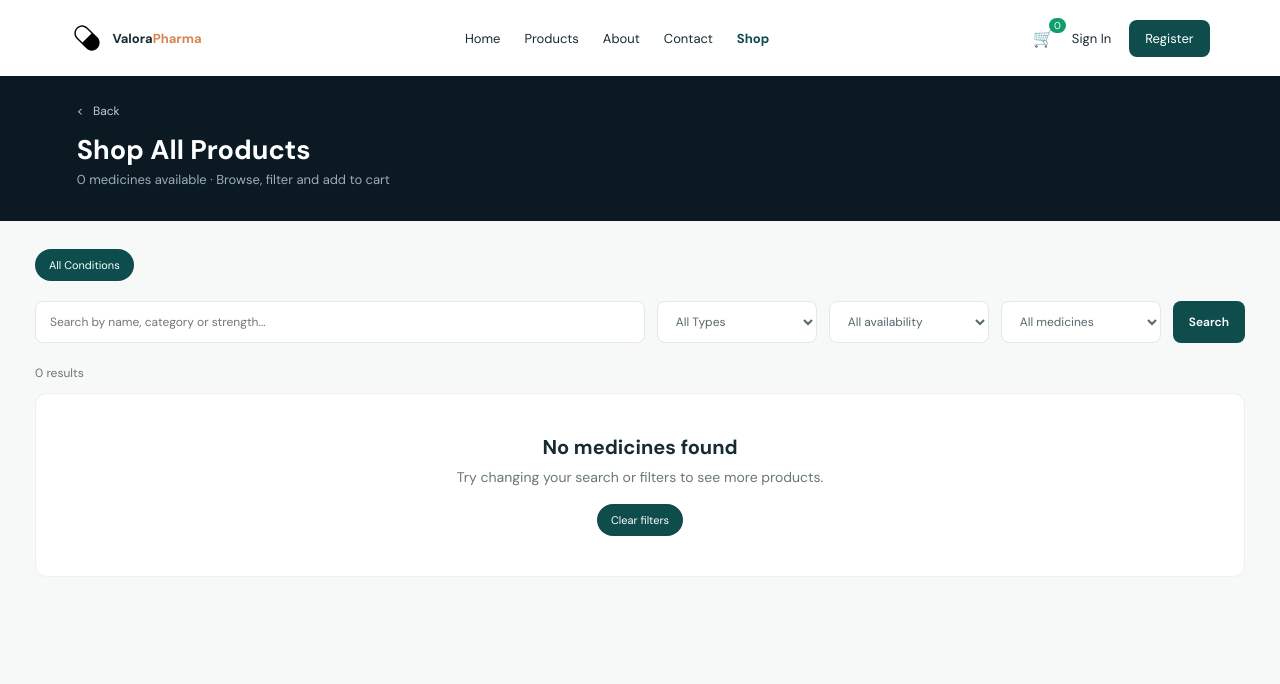
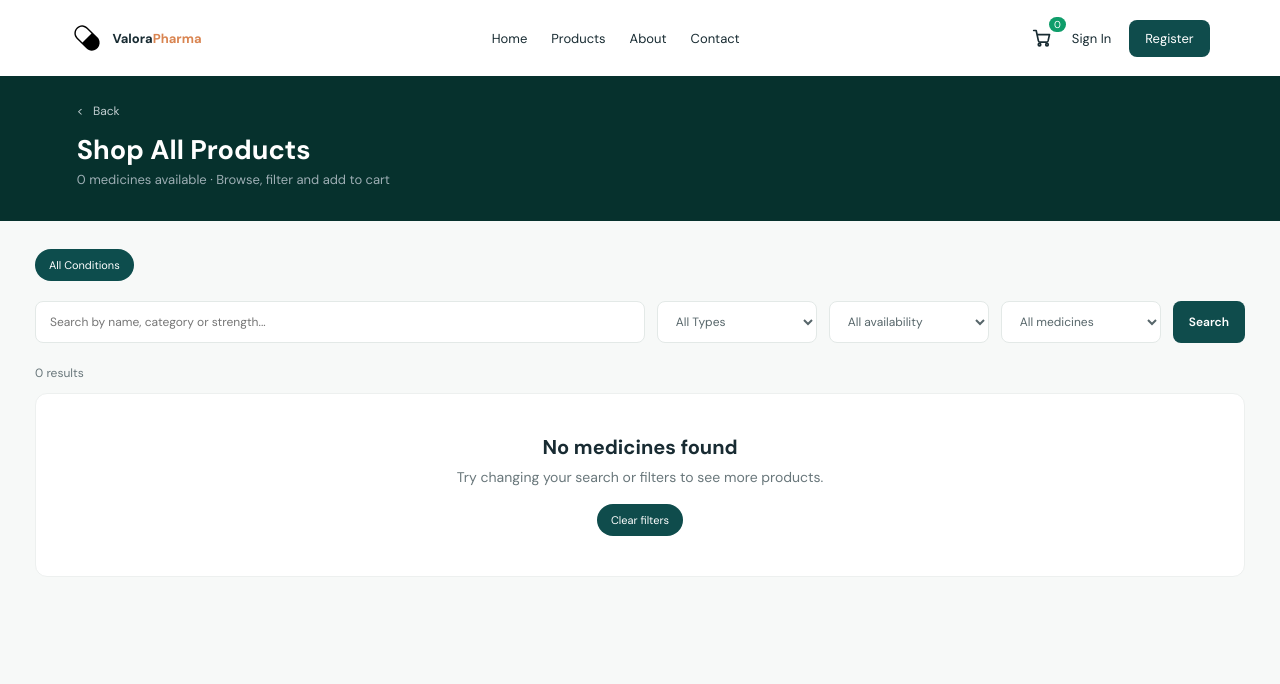
Before and after one commit to shahilgobin-ctrl/Valora_Pharma, a Django app: page /shop/ in a window 1280 px wide. Shown: the top 684 px of the page. Run offline with Django 5.2, Linux system fonts and the light colour scheme; data that the repository does not hold is empty.

Commit message:
Update shop presentation and product imagery

```diff
--- a/backend/shop/management/commands/seed_shop.py
+++ b/backend/shop/management/commands/seed_shop.py
@@ -19,7 +19,7 @@ PRODUCTS = [
     ("Vitamin D3", "Vitamins & Supplements", "5000IU - Softgel", 140, 40, False, "A high-potency vitamin D3 supplement to support bone strength and calcium absorption."),
 ]
 
-IMAGES = {name: f"/static/shop/products/{slugify(name)}.svg" for name, *_ in PRODUCTS}
+IMAGES = {name: f"/static/shop/products/{slugify(name)}.jpg" for name, *_ in PRODUCTS}
 
 
 class Command(BaseCommand):
--- a/frontend/static/shop/shop.css
+++ b/frontend/static/shop/shop.css
@@ -1,6 +1,6 @@
 @import url('https://fonts.googleapis.com/css2?family=DM+Sans:wght@400;500;600;700&display=swap');
 :root {
-  --navy: #0a1922;
+  --navy: #06312d;
   --teal: #0f4c4c;
   --mint: #d1fae5;
   --green: #0f9d6a;
@@ -79,7 +79,18 @@ body {
 
 .cart-link {
   position: relative;
-  font-size: 17px!important
+  display: inline-flex;
+  align-items: center;
+  justify-content: center;
+  width: 24px;
+  height: 24px
+}
+
+.cart-link svg {
+  display: block;
+  width: 20px;
+  height: 20px;
+  stroke: currentColor
 }
 
 .cart-count {
--- a/frontend/templates/shop/base.html
+++ b/frontend/templates/shop/base.html
@@ -18,11 +18,10 @@
         <a href="/shop/">Products</a>
         <a href="/">About</a>
         <a href="/">Contact</a>
-        <a class="nav-shop" href="/shop/">Shop</a>
       </nav>
 
       <div class="header-actions">
-        <a class="cart-link" href="/cart/" aria-label="Cart">🛒<span class="cart-count">{{ cart_count }}</span></a>
+        <a class="cart-link" href="/cart/" aria-label="Shopping cart"><svg viewBox="0 0 24 24" fill="none" stroke="currentColor" stroke-width="2" stroke-linecap="round" stroke-linejoin="round" aria-hidden="true"><circle cx="9" cy="20" r="1.5"/><circle cx="18" cy="20" r="1.5"/><path d="M2 3h3l2.7 12.4a2 2 0 0 0 2 1.6h7.6a2 2 0 0 0 2-1.5L21 8H6"/></svg><span class="cart-count">{{ cart_count }}</span></a>
         {% if user.is_authenticated %}
           <a href="/logout/">Sign Out</a>
         {% else %}
```
Also changed, not shown: frontend/static/shop/products/IMAGE_SOURCES.md (added, +18 -0 lines), backend/shop/migrations/0004_product_photographs.py (added), frontend/static/shop/products/amlodipine.jpg (added), frontend/static/shop/products/amoxicillin.jpg (added), frontend/static/shop/products/atorvastatin.jpg (added), frontend/static/shop/products/cetirizine.jpg (added), frontend/static/shop/products/ciprofloxacin.jpg (added), frontend/static/shop/products/ibuprofen.jpg (added), frontend/static/shop/products/metformin.jpg (added), frontend/static/shop/products/omeprazole.jpg (added), frontend/static/shop/products/paracetamol.jpg (added), frontend/static/shop/products/salbutamol.jpg (added), frontend/static/shop/products/vitamin-c.jpg (added), frontend/static/shop/products/vitamin-d3.jpg (added).
